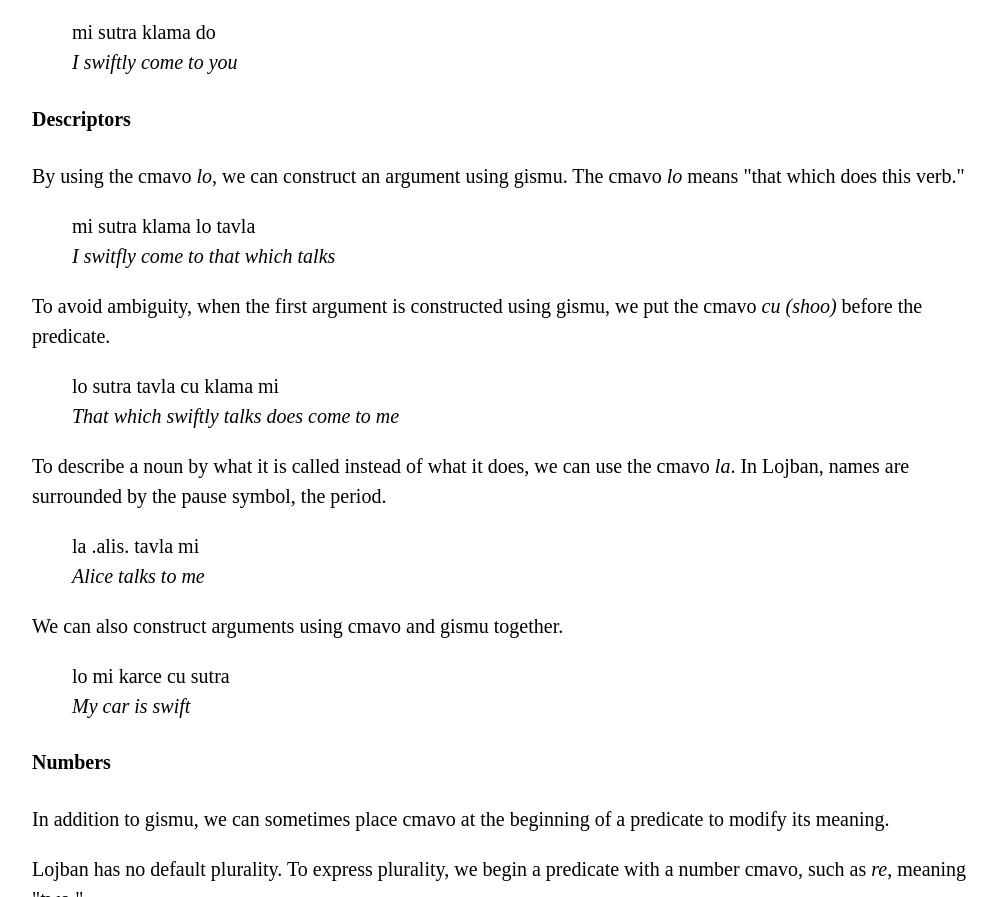
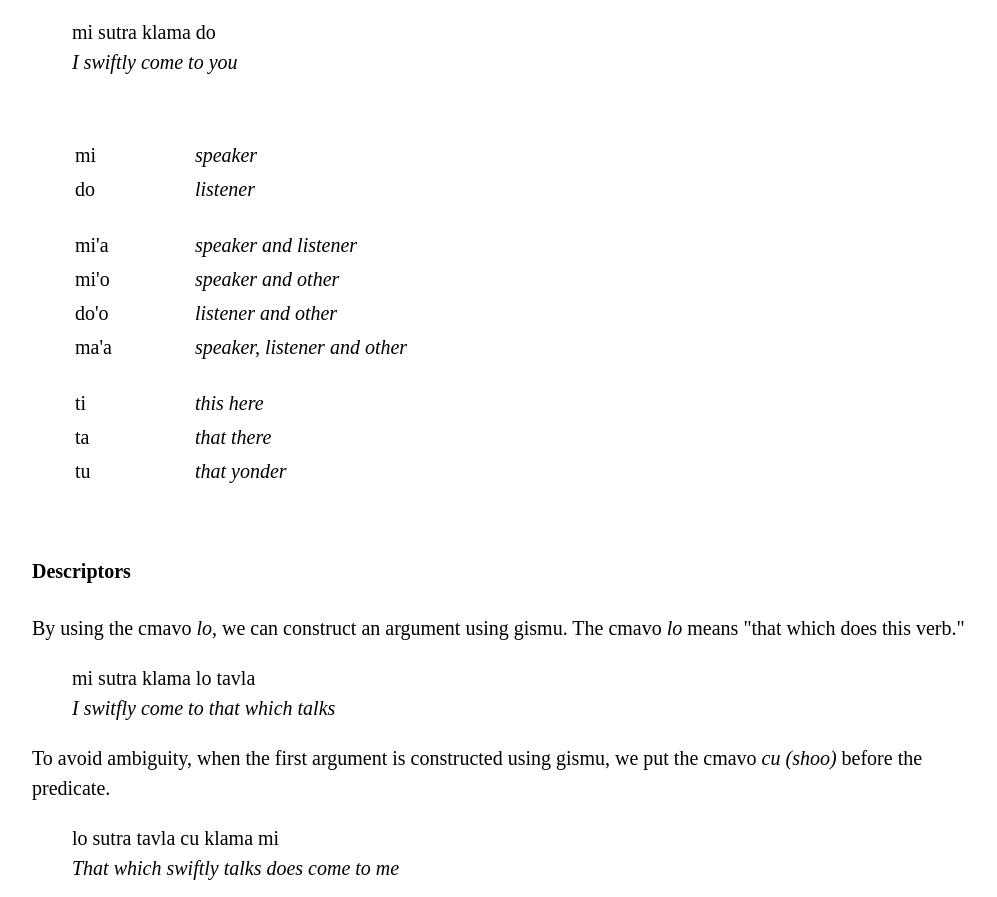
Before and after one commit to La-Lojban/clicku, a plain HTML site: page index.html in a window 1280 px wide. Shown: the part 1108-2005 px from the top of the page, without its empty margins (128-1125 px from the left). Drawn offline with Linux system fonts and the light colour scheme.

Commit message:
Pronouns

```diff
--- a/index.html
+++ b/index.html
@@ -55,6 +55,47 @@
             <span class="tl">I swiftly come to you<span>
         </p>
     </blockquote>
+
+    <table>
+        <tr>
+            <td>mi</td>
+            <td class="tl">speaker</td>
+        </tr>
+        <tr>
+            <td>do</td>
+            <td class="tl">listener</td>
+        </tr>
+        <tr/ class="list-break">
+        <tr>
+            <td>mi'a</td>
+            <td class="tl">speaker and listener</td>
+        </tr>
+        <tr>
+            <td>mi'o</td>
+            <td class="tl">speaker and other</td>
+        </tr>
+        <tr>
+            <td>do'o</td>
+            <td class="tl">listener and other</td>
+        </tr>
+        <tr>
+            <td>ma'a</td>
+            <td class="tl">speaker, listener and other</td>
+        </tr>
+        <tr/ class="list-break">
+        <tr>
+            <td>ti</td>
+            <td class="tl">this here</td>
+        </tr>
+        <tr>
+            <td>ta</td>
+            <td class="tl">that there</td>
+        </tr>
+        <tr>
+            <td>tu</td>
+            <td class="tl">that yonder</td>
+        </tr>
+    </table>
 
     <h4>Descriptors</h4>
 
--- a/stylesheet.css
+++ b/stylesheet.css
@@ -8,6 +8,19 @@ body {
     padding: 3em;
     max-width: 48em;
     font-size: 20px;
+}
+
+table {
+    padding:    2em;
+    font-size:  20px;
+}
+
+.list-break {
+    height: 1em;
+}
+
+td {
+    padding-right: 4em;
 }
 
 h1 {
```
